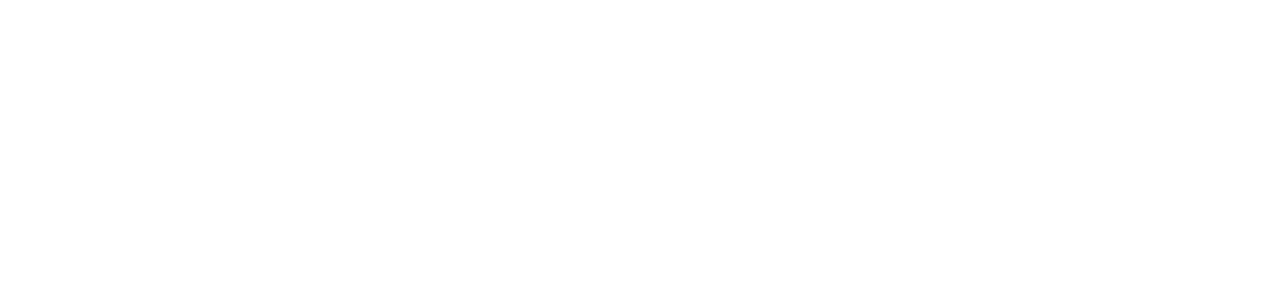
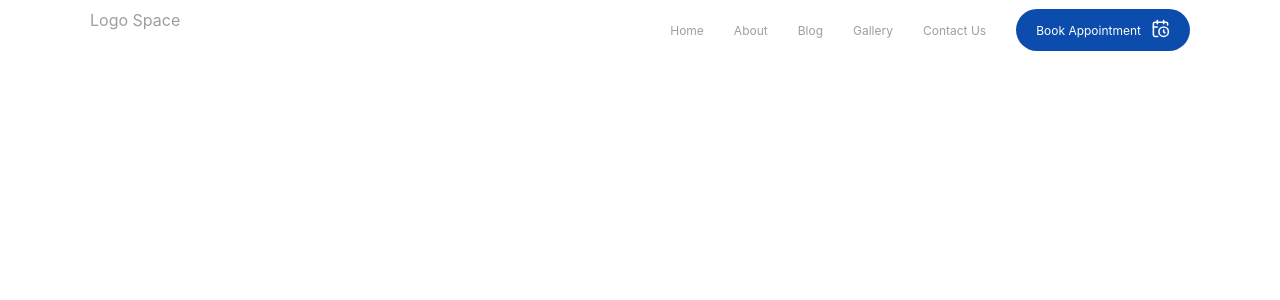
Before and after one commit to ObinnaKelvin/sapphire, a React (Create React App) app: page /staff-portal in a window 1280 px wide. Before the commit this address had no page. Shown: the top 300 px of the page. Built offline with nearby package versions, Linux system fonts and the light colour scheme.

Commit message:
Staff Portal dashboard started

```diff
--- a/src/App.js
+++ b/src/App.js
@@ -11,6 +11,7 @@
 import PayLater from "./View/pages/payLater/PayLater";
 import PayNow from "./View/pages/payNow/PayNow";
 import Pportal from "./View/pages/patientPortal/Pportal";
+import Sportal from "./View/pages/staffPortal/Sportal";
 
 function App() {
   return (
@@ -27,6 +28,7 @@
           <Route path='/pay-later' element={<PayLater />}/>
           <Route path='/pay-now' element={<PayNow />}/>
           <Route path='/patient-portal' element={<Pportal />}/>
+          <Route path='/staff-portal' element={<Sportal />}/>
         </Routes>
     </Router>
   );
--- a/src/View/components/navigation/Navbar.jsx
+++ b/src/View/components/navigation/Navbar.jsx
@@ -104,7 +104,7 @@
                 <Link to={'/patient-portal'} className='link'>
                     <div className='patientnavbar-item'>
                         <Wallet2  size={20} />
-                        <span>Transactions</span>
+                        <span>Bookings</span>
                     </div>
                 </Link>
             </div>
@@ -120,7 +120,7 @@
                 <Link to={'/patient-portal'} className='link'>
                     <div className='patientnavbarmobile-item'>
                         <Wallet2  size={20} />
-                        <span>Transactions</span>
+                        <span>Bookings</span>
                     </div>
                 </Link>
             </div>
--- a/src/View/pages/staffLogin/Slogin.jsx
+++ b/src/View/pages/staffLogin/Slogin.jsx
@@ -3,6 +3,7 @@
 import './slogin.scss';
 import message from '../../assets/images/message.png'
 import sloginbg from '../../assets/images/placeholder.gif';
+import { Link } from 'react-router-dom';
 
 function Slogin() {
   const [email, setEmail] = useState('');
@@ -46,7 +47,10 @@
                                 />
                             </section>
 
-                            <button type='submit'>Login</button>
+                            {/* <button type='submit'>Login</button> */}
+                            <Link to="/staff-portal" className='link'>
+                                <div className='button' type='submit'>Login</div>
+                            </Link>
 
                             <div className="sub-info" onClick={(e)=>setActiveStep(2)}>
                                 Forgot Password?
--- a/src/View/pages/staffLogin/slogin.scss
+++ b/src/View/pages/staffLogin/slogin.scss
@@ -85,7 +85,18 @@
 
                         }
 
-                        button {
+                        // button {
+                        //     margin: 0px auto ;
+                        //     padding: 15px 0px 15px 15px;
+                        //     border-radius: 2em;
+                        //     border: none;
+                        //     width: 100%;
+                        //     background-color: #0C4CAC;
+                        //     color: white;
+                        //     font-size: 15px;
+                        // }
+
+                        .button {
                             margin: 0px auto ;
                             padding: 15px 0px 15px 15px;
                             border-radius: 2em;
@@ -94,6 +105,7 @@
                             background-color: #0C4CAC;
                             color: white;
                             font-size: 15px;
+                            text-align: center;
                         }
 
                         .sub-info {
--- /dev/null
+++ b/src/View/pages/staffPortal/Sportal.jsx
@@ -0,0 +1,18 @@
+import React from 'react'
+import './sportal.scss';
+import { Navbar } from '../../components/navigation/Navbar';
+
+function Sportal() {
+  return (
+    <div className="sportal-container">
+        <Navbar />
+
+        <div className="sportal-wrapper">
+
+        </div>
+
+    </div>
+  )
+}
+
+export default Sportal
--- /dev/null
+++ b/src/View/pages/staffPortal/sportal.scss
@@ -0,0 +1,14 @@
+.sportal-container {
+    display: flex;
+    flex-direction: column;
+
+    .sportal-wrapper {
+        height: max-content;
+        margin: 60px 0px 0px 0px;
+        // border: 1px solid black;
+        display: flex;
+        flex-direction: row;
+
+    }
+
+}
```
